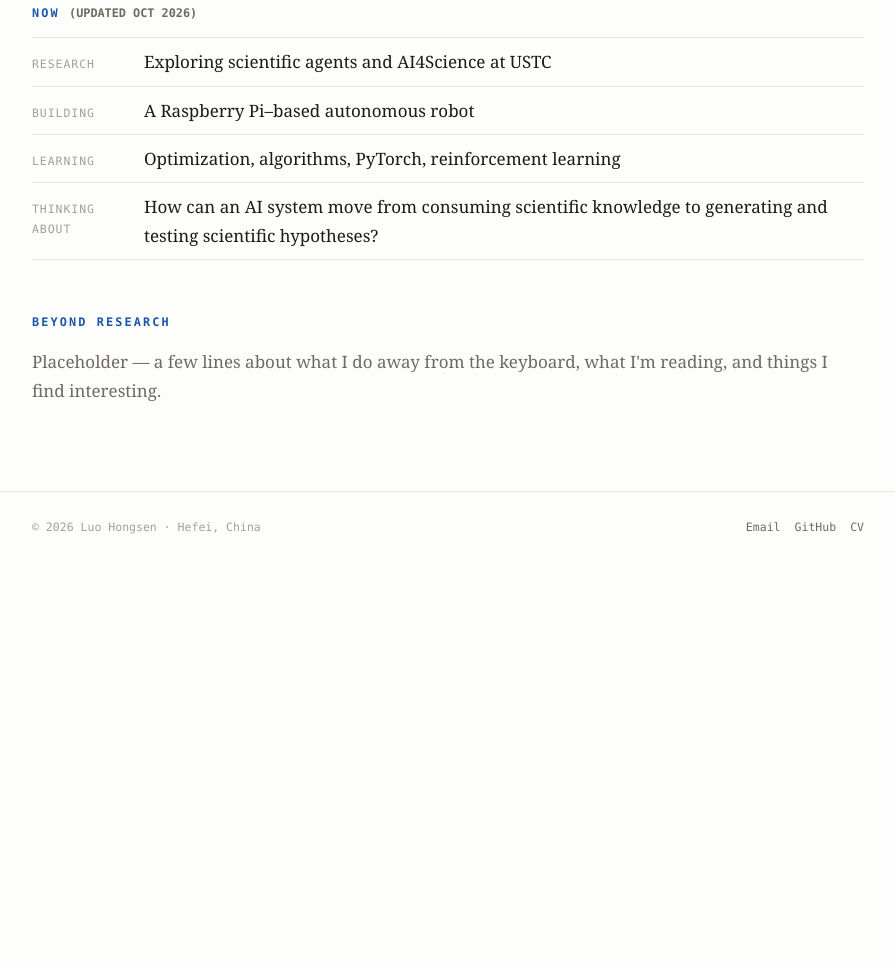
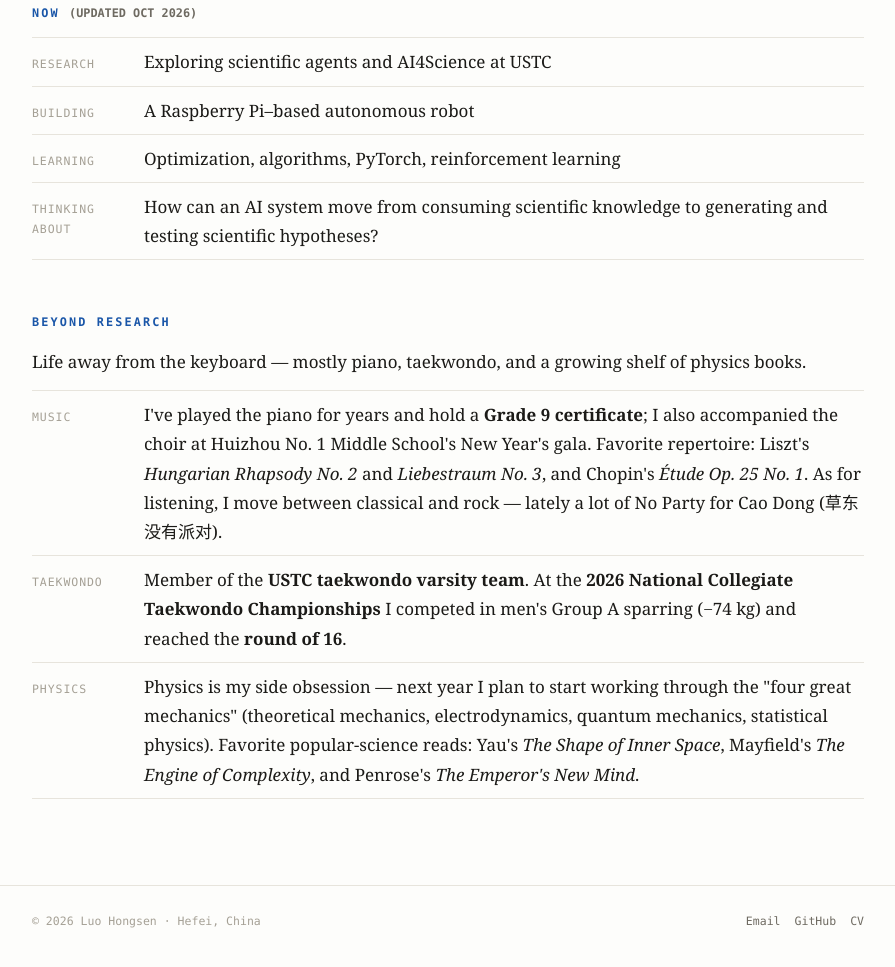
Before and after one commit to jasonluohs/jasonluohs.github.io, a plain HTML site: page about.html in a window 1280 px wide. Shown: the part 1199-2166 px from the top of the page, without its empty margins (192-1087 px from the left). Before the commit the page ends 1777 px from the top, so only its background shows below. Drawn offline with Linux system fonts and the light colour scheme.

Commit message:
加入个人爱好页

```diff
--- a/about.html
+++ b/about.html
@@ -36,7 +36,7 @@
           <!-- TODO: 替换成你自己的正式介绍,下面是占位文案 -->
           <p>
             I'm an undergraduate at the <strong>University of Science and Technology of China</strong>
-            (School of the Gifted Young), majoring in <strong>Artificial Intelligence and Data Science</strong>.
+            (School of the Gifted Young), majoring in <strong>Artificial Intelligence and Data Science</strong>, and minor in <strong>finance</strong>.
           </p>
           <p>
             I like building things end-to-end: in the past year I've led perception and control
@@ -91,10 +91,38 @@ knowledge  &#8635;</div>
       </section>
 
       <!-- ============ BEYOND RESEARCH ============ -->
-      <!-- TODO: 加一点研究之外的内容(爱好/阅读/随手做的东西),让人格更完整 -->
       <section class="section">
         <p class="section-label">Beyond Research</p>
-        <p class="dim">Placeholder — a few lines about what I do away from the keyboard, what I'm reading, and things I find interesting.</p>
+        <p>Life away from the keyboard — mostly piano, taekwondo, and a growing shelf of physics books.</p>
+        <ul class="now-list">
+          <li>
+            <span class="k">Music</span>
+            <span>
+              I've played the piano for years and hold a <strong>Grade 9 certificate</strong>;
+              I also accompanied the choir at Huizhou No. 1 Middle School's New Year's gala.
+              Favorite repertoire: Liszt's <em>Hungarian Rhapsody No. 2</em> and <em>Liebestraum No. 3</em>,
+              and Chopin's <em>Étude Op. 25 No. 1</em>. As for listening, I move between
+              classical and rock — lately a lot of No Party for Cao Dong (草东没有派对).
+            </span>
+          </li>
+          <li>
+            <span class="k">Taekwondo</span>
+            <span>
+              Member of the <strong>USTC taekwondo varsity team</strong>. At the
+              <strong>2026 National Collegiate Taekwondo Championships</strong> I competed in
+              men's Group A sparring (&minus;74 kg) and reached the <strong>round of 16</strong>.
+            </span>
+          </li>
+          <li>
+            <span class="k">Physics</span>
+            <span>
+              Physics is my side obsession — next year I plan to start working through the
+              "four great mechanics" (theoretical mechanics, electrodynamics, quantum mechanics,
+              statistical physics). Favorite popular-science reads: Yau's <em>The Shape of Inner Space</em>,
+              Mayfield's <em>The Engine of Complexity</em>, and Penrose's <em>The Emperor's New Mind</em>.
+            </span>
+          </li>
+        </ul>
       </section>
 
     </div>
```
Also changed, not shown: index.html (+1 -1 lines).
